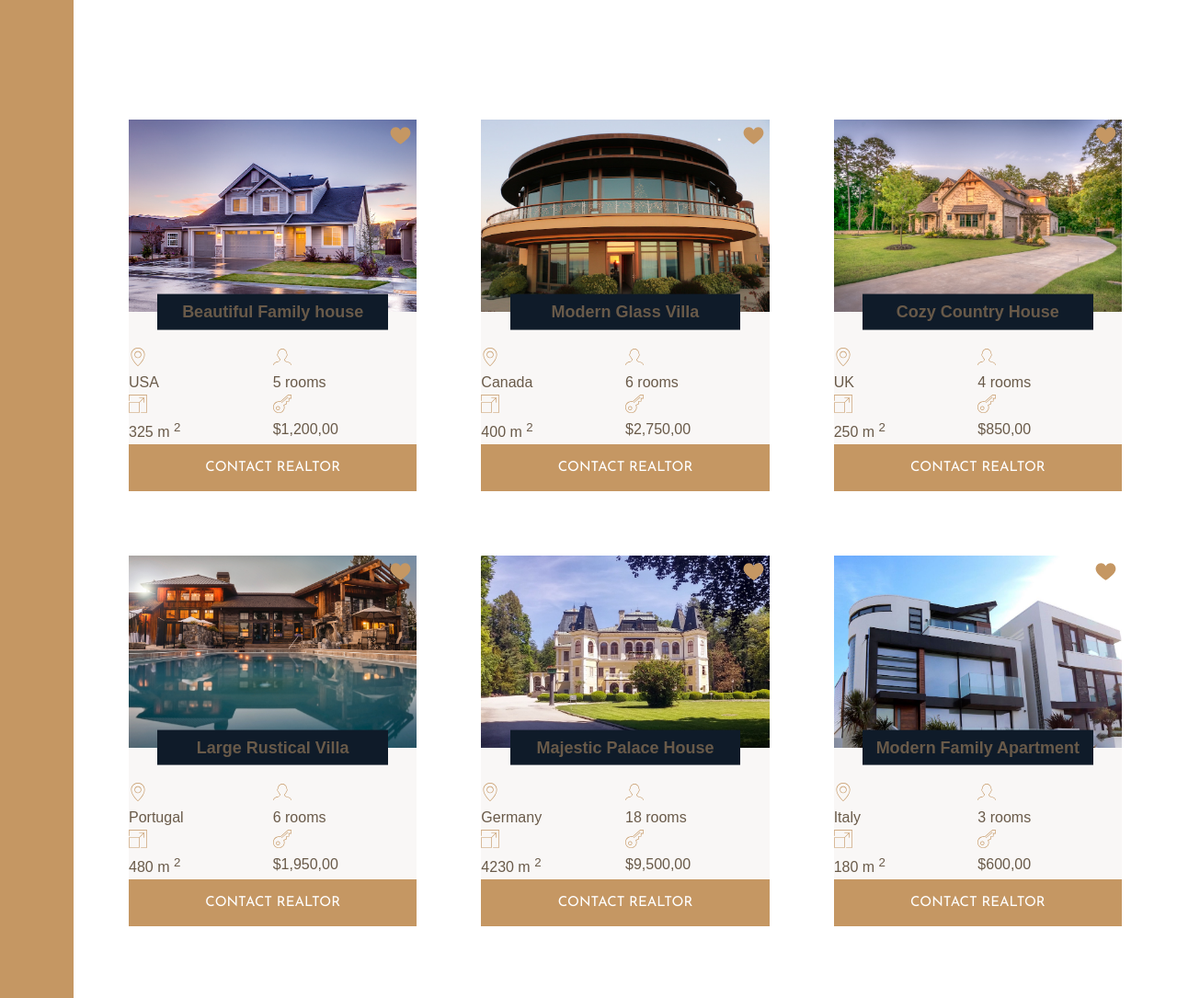
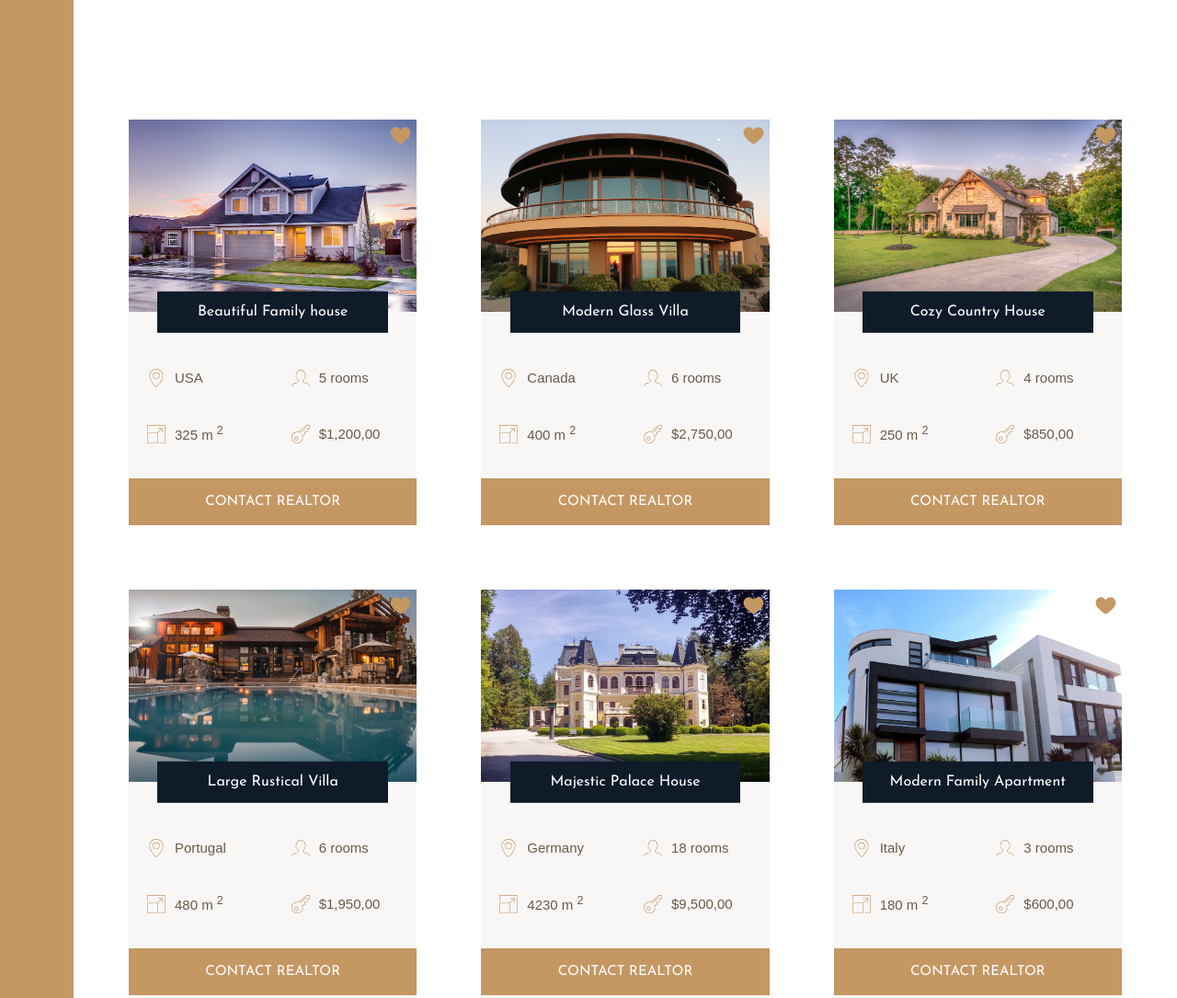
Before and after one commit to jakubfolta/Webpage-Udemy, a website: page index.html in a window 1280 px wide. Shown: the part 1840-2925 px from the top of the page at 92% size. Drawn offline with Linux system fonts and the light colour scheme.

Commit message:
Build homes section

```diff
--- a/src/sass/components/_homes.scss
+++ b/src/sass/components/_homes.scss
@@ -10,6 +10,7 @@
 .home {
   display: grid;
   grid-template-columns: repeat(2, 1fr);
+  grid-row-gap: 3.5rem;
   background-color: $color-grey-light-1;
 
   &__img {
@@ -32,30 +33,39 @@
 
   &__name {
     grid-column: 1 / -1;
-    grid-row: 2 / 3;
+    grid-row: 1 / 2;
     justify-self: center;
-    transform: translateY(-50%);
-    padding: .5rem 1rem;
+    align-self: end;
     width: 80%;
+    transform: translateY(50%);
+
+    padding: 1rem 1.5rem;
     background-color: $color-secondary;
-    font-size: 1.8rem;
+    color: #fff;
+    font-size: 1.6rem;
+    font-family: $font-display;
+    font-weight: 400;
     text-align: center;
     z-index: 3;
   }
 
   &__location,
+  &__rooms { margin-top: 2.5rem; }
+
+  &__location,
   &__rooms,
   &__area,
   &__price {
+    display: flex;
+    align-items: center;
+    font-size: 1.5rem;
+    margin-left: 2rem;
 
     svg {
       width: 2rem;
       height: 2rem;
       fill: $color-primary;
-    }
-
-    p {
-      font-size: 1.6rem;
+      margin-right: 1rem;
     }
   }
 
```
Also changed, not shown: src/css/main.css.
